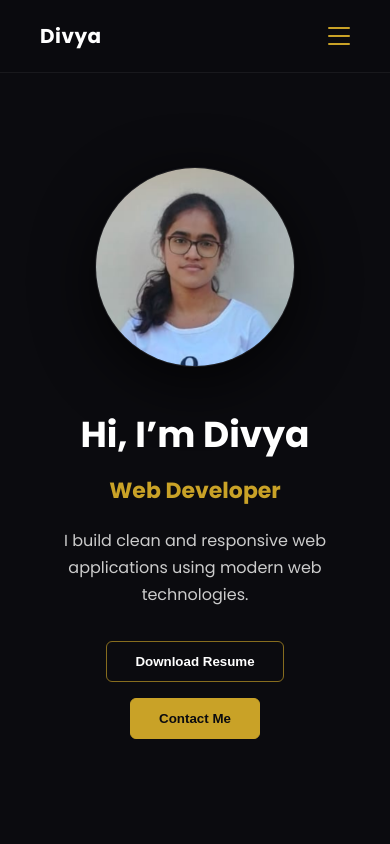
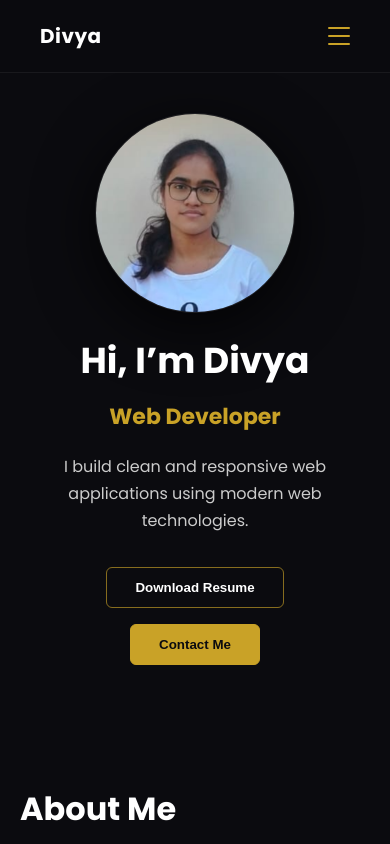
Before and after one commit to divyawebdesign/divya-portfolio, a React (Vite) app: page / in a window 390 px wide. Shown: the top 844 px of the page. Built offline with nearby package versions, Linux system fonts and the light colour scheme.

Commit message:
Updated code

```diff
--- a/src/components/hero.css
+++ b/src/components/hero.css
@@ -1,11 +1,16 @@
 /* ===== MOBILE HERO FIX ===== */
 
 @media (max-width: 900px) {
-
+  #home {
+    min-height: auto !important;
+    padding-top: 40px;
+    padding-bottom: 40px;
+  }
   .heroWrap {
     flex-direction: column !important;
     align-items: center !important;
     text-align: center;
+    gap: 20px !important;
   }
 
   /* Move image ABOVE text */
```
